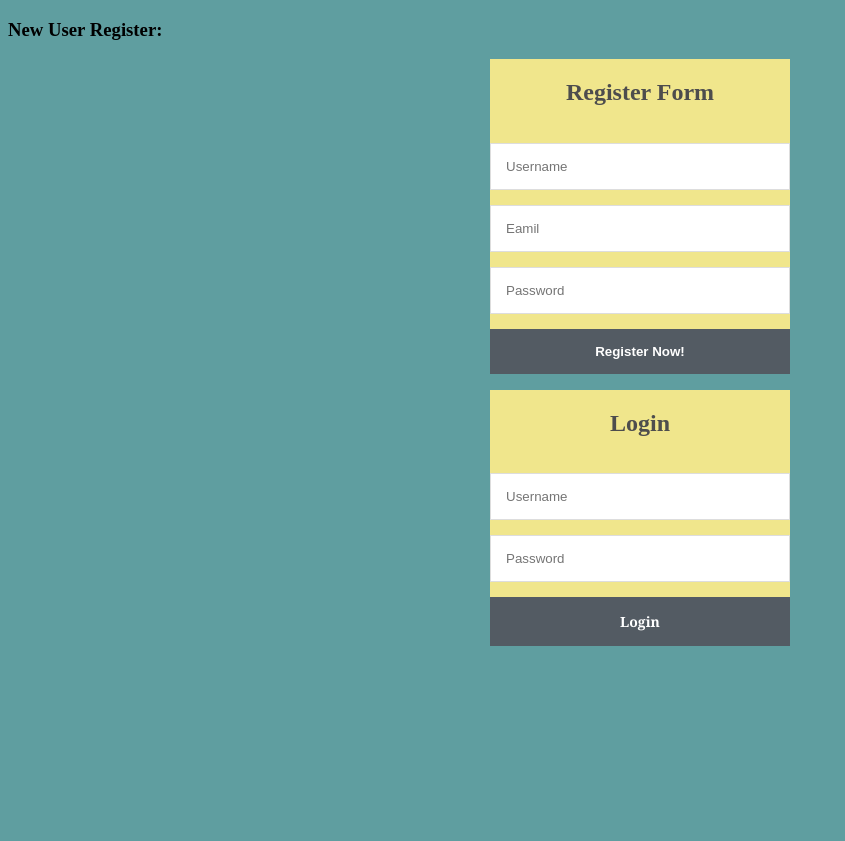
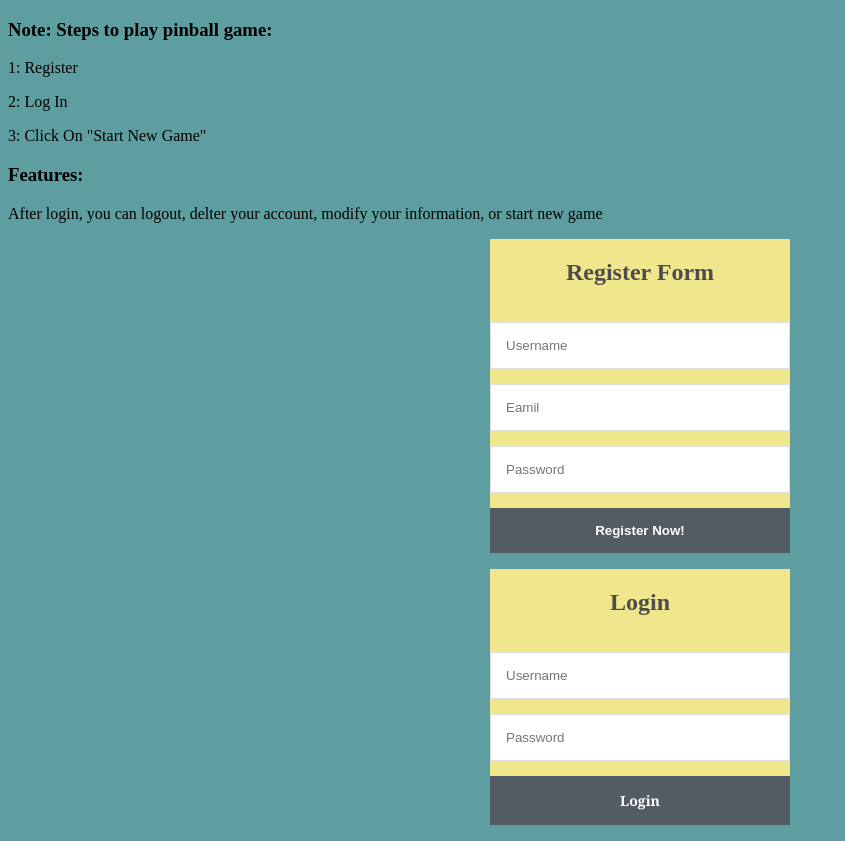
Before and after one commit to jdmar3-comp426/a99-cpyswe, a website: page index.html in a window 1280 px wide. Shown: the whole page, without its empty margins (0-845 px from the left). Before the commit the page ends 800 px from the top, so only its background shows below. Drawn offline with Linux system fonts and the light colour scheme.

Commit message:
add instruction

```diff
--- a/index.html
+++ b/index.html
@@ -41,7 +41,13 @@
 
 
 
-<h3 id="register">New User Register:</h3>
+<h3 id="register">Note: Steps to play pinball game:</h3>
+<p>1: Register</p>
+<p>2: Log In</p>
+<p>3: Click On "Start New Game"</p>
+
+<h3>Features:</h3>
+<p>After login, you can logout, delter your account, modify your information, or start new game</p>
 
 <div class = "login-form">
     <h1>Register Form</h1>
```
